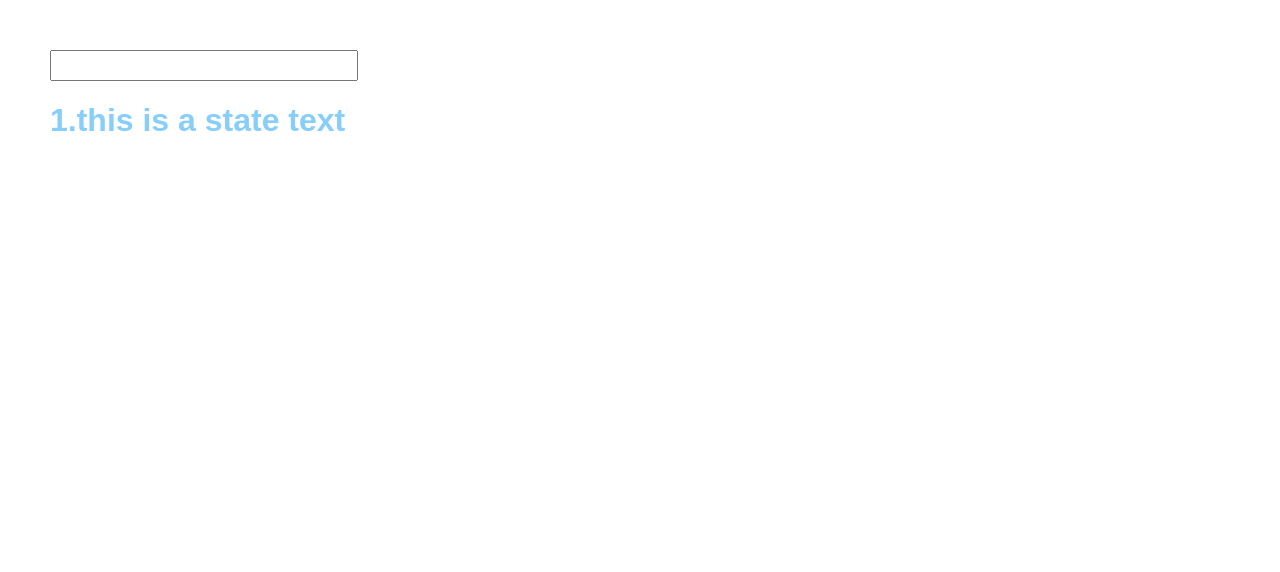
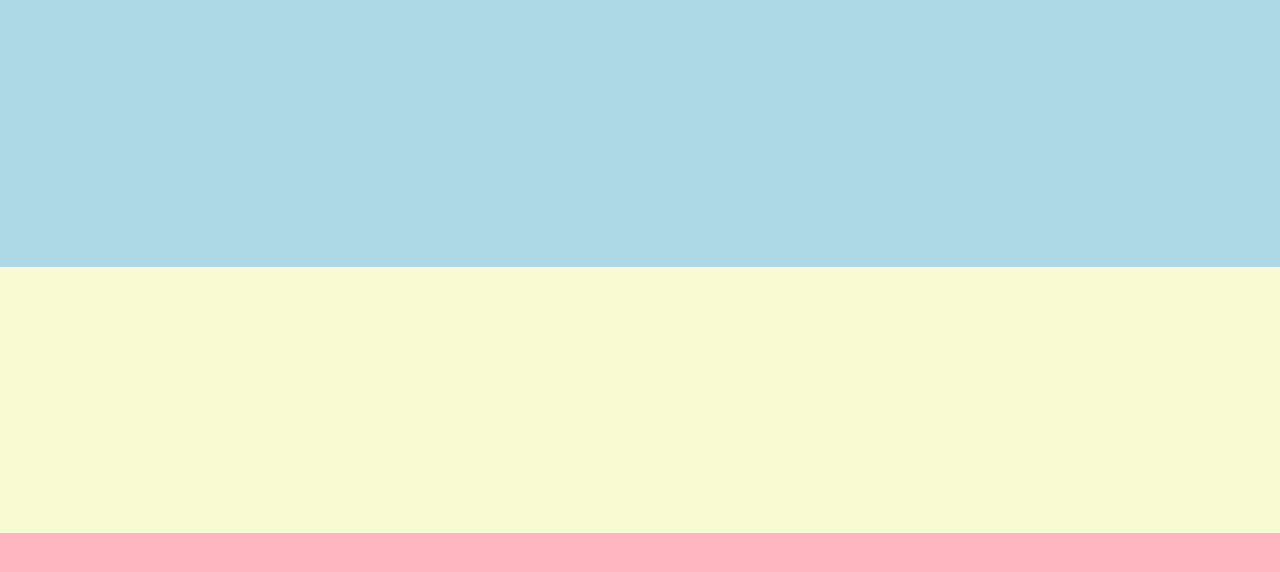
Before and after one commit to bernatferragut/cryptotracker-v4-app, a React (Create React App) app: page / in a window 1280 px wide. Shown: the top 572 px of the page. Built offline with nearby package versions, Linux system fonts and the light colour scheme.

Commit message:
Basic CSS grid setup
Basic CSS grid setup

```diff
--- a/src/App.css
+++ b/src/App.css
@@ -1,13 +1,20 @@
 /* APP CSS */
 
 .app {
-  display: flex;
-  flex-direction: column;
-  padding: 50px;
-  color: lightskyblue;
+  display: grid;
+  grid-template-columns: 100%;
+  grid-template-rows: 1fr 1fr 1fr;
+  height: 100vh;
 }
 
-input {
-  max-width: 300px;
-  height: 25px;
+.header {
+  background-color: lightblue;
 }
+
+.body {
+  background-color: lightgoldenrodyellow;
+}
+
+.footer {
+  background-color: lightpink;
+}
--- a/src/App.js
+++ b/src/App.js
@@ -2,28 +2,17 @@ import React, { Component } from 'react';
 import './App.css';
 
 class App extends Component {
-  constructor(){
-    super()
-    this.state = {
-      text: " 1.this is a state text"
-    }
-  }
-  // setState Method
-  changeState = (e)=> {
-    console.log('changeState has been clicked')
-    this.setState({
-      text: e.target.value
-    })
-  }
-
-  render() {
+  // constructor
+  // setState
+  // render
+  render()   {
+    console.log('rendering...')
     return (
+      //APP
       <div className="app">
-        <input
-        type="text"
-        onChange={this.changeState}
-        />
-        <h1>{this.state.text}</h1>
+        <div className="header"></div>
+        <div className="body"></div>
+        <div className="footer"></div>
       </div>
     )
   }
```
